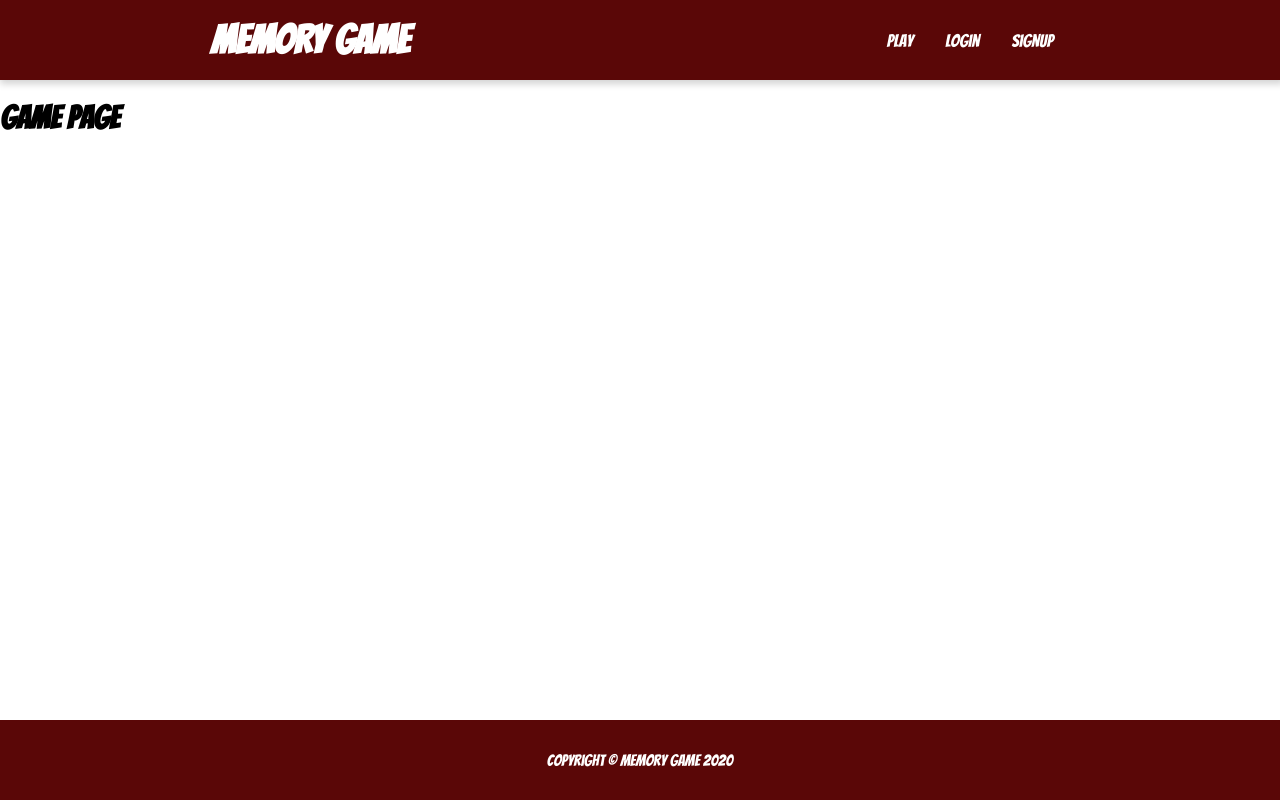
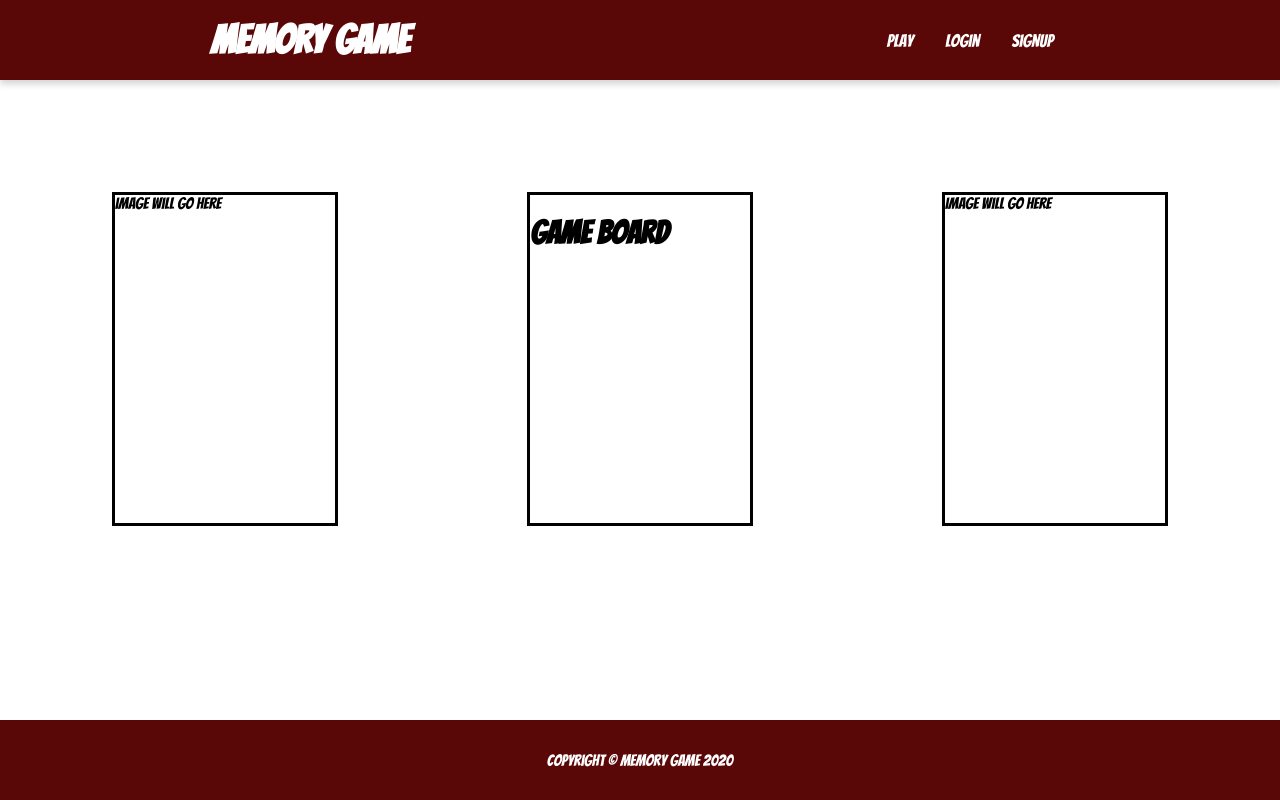
Before and after one commit to pastrychefgamer/react-memory-game, a React (Create React App) app in the folder react-memory-game/: page /game in a window 1280 px wide. Built offline with nearby package versions, Linux system fonts and the light colour scheme.

Commit message:
added image placeholders and with css

```diff
--- a/react-memory-game/src/pages/GamePage/GamePage.jsx
+++ b/react-memory-game/src/pages/GamePage/GamePage.jsx
@@ -1,10 +1,13 @@
 import React from 'react';
+import GameBoard from '../.././components/Gameboard/GameBoard';
 import styles from './GamePage.module.css';
 
 const GamePage = (props) => {
     return (
-        <main className={styles.GamePage}>
-            <h1>Game Page</h1>
+        <main className={styles.main}>
+            <div>image will go here</div>
+            <GameBoard />
+            <div>image will go here</div>
         </main>
     )
 }
--- a/react-memory-game/src/pages/GamePage/GamePage.module.css
+++ b/react-memory-game/src/pages/GamePage/GamePage.module.css
@@ -0,0 +1,13 @@
+.main {
+    display: flex;
+    align-items: center;
+    align-content: center;
+    justify-content: space-between;
+    margin: 7rem;
+}
+
+.main div {
+    width: 220px;
+    height: 328px;
+    border: 3px solid black;
+}
```
